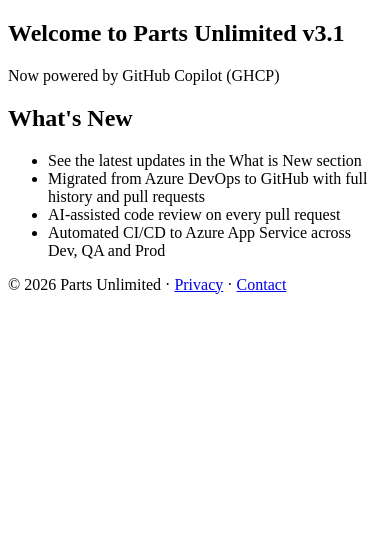
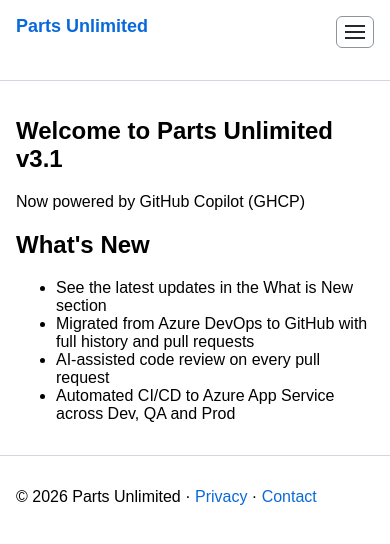
Before and after one commit to githubabcs-devops/parts-unlimited-web, an ASP.NET Core app: page / in a window 390 px wide. Shown: the top 544 px of the page. Run offline with ASP.NET Core 8, Linux system fonts and the light colour scheme.

Commit message:
feat: add mobile hamburger navigation AB#1648

```diff
--- a/src/Web/Pages/Shared/_Layout.cshtml
+++ b/src/Web/Pages/Shared/_Layout.cshtml
@@ -4,8 +4,136 @@
     <meta charset="utf-8" />
     <meta name="viewport" content="width=device-width, initial-scale=1.0" />
     <title>@ViewData["Title"] - Parts Unlimited</title>
+    <style>
+        :root {
+            color-scheme: light;
+            font-family: Arial, Helvetica, sans-serif;
+        }
+
+        body {
+            margin: 0;
+        }
+
+        .site-header,
+        main,
+        footer {
+            padding: 1rem;
+        }
+
+        .site-header {
+            align-items: center;
+            border-bottom: 1px solid #d0d7de;
+            display: flex;
+            gap: 1rem;
+            justify-content: space-between;
+        }
+
+        .site-brand,
+        .site-nav-links a,
+        footer a {
+            color: #0969da;
+            text-decoration: none;
+        }
+
+        .site-brand {
+            font-size: 1.125rem;
+            font-weight: 700;
+        }
+
+        .site-nav {
+            display: flex;
+        }
+
+        .nav-toggle {
+            background: transparent;
+            border: 1px solid #8c959f;
+            border-radius: 0.375rem;
+            display: none;
+            padding: 0.5rem;
+        }
+
+        .nav-toggle:focus-visible,
+        .site-nav-links a:focus-visible,
+        .site-brand:focus-visible,
+        footer a:focus-visible {
+            outline: 2px solid #0969da;
+            outline-offset: 2px;
+        }
+
+        .nav-toggle-icon {
+            display: grid;
+            gap: 0.25rem;
+        }
+
+        .nav-toggle-icon span {
+            background: #24292f;
+            display: block;
+            height: 2px;
+            width: 1.25rem;
+        }
+
+        .site-nav-links {
+            display: flex;
+            gap: 1rem;
+            list-style: none;
+            margin: 0;
+            padding: 0;
+        }
+
+        footer {
+            border-top: 1px solid #d0d7de;
+        }
+
+        @@media (max-width: 640px) {
+            .site-header {
+                align-items: flex-start;
+                flex-wrap: wrap;
+            }
+
+            .nav-toggle {
+                display: inline-flex;
+            }
+
+            .site-nav {
+                flex-basis: 100%;
+            }
+
+            .site-nav-links {
+                flex-direction: column;
+                gap: 0.75rem;
+                max-height: 0;
+                opacity: 0;
+                overflow: hidden;
+                transition: max-height 0.2s ease, opacity 0.2s ease;
+                visibility: hidden;
+            }
+
+            .site-nav-links.is-open {
+                max-height: 12rem;
+                opacity: 1;
+                visibility: visible;
+            }
+        }
+    </style>
 </head>
 <body>
+    <header class="site-header">
+        <a class="site-brand" href="/">Parts Unlimited</a>
+        <button class="nav-toggle" type="button" aria-expanded="false" aria-controls="primary-navigation" aria-label="Toggle navigation">
+            <span class="nav-toggle-icon" aria-hidden="true">
+                <span></span>
+                <span></span>
+                <span></span>
+            </span>
+        </button>
+        <nav class="site-nav" aria-label="Primary">
+            <ul id="primary-navigation" class="site-nav-links">
+                <li><a href="/">Home</a></li>
+                <li><a href="/privacy">Privacy</a></li>
+                <li><a href="/contact">Contact</a></li>
+            </ul>
+        </nav>
+    </header>
     <main role="main">
         @RenderBody()
     </main>
@@ -16,5 +144,35 @@
             <a href="/contact">Contact</a>
         </p>
     </footer>
+    <script>
+        const navToggle = document.querySelector('.nav-toggle');
+        const navMenu = document.querySelector('#primary-navigation');
+
+        if (navToggle && navMenu) {
+            const closeMenu = () => {
+                navMenu.classList.remove('is-open');
+                navToggle.setAttribute('aria-expanded', 'false');
+            };
+
+            const toggleMenu = () => {
+                const isOpen = navToggle.getAttribute('aria-expanded') === 'true';
+                navMenu.classList.toggle('is-open', !isOpen);
+                navToggle.setAttribute('aria-expanded', (!isOpen).toString());
+            };
+
+            navToggle.addEventListener('click', toggleMenu);
+
+            navMenu.querySelectorAll('a').forEach(link => {
+                link.addEventListener('click', closeMenu);
+            });
+
+            document.addEventListener('keydown', event => {
+                if (event.key === 'Escape') {
+                    closeMenu();
+                    navToggle.focus();
+                }
+            });
+        }
+    </script>
 </body>
 </html>
```
Also changed, not shown: src/Web.Tests/LayoutNavigationTests.cs (added, +47 -0 lines).
